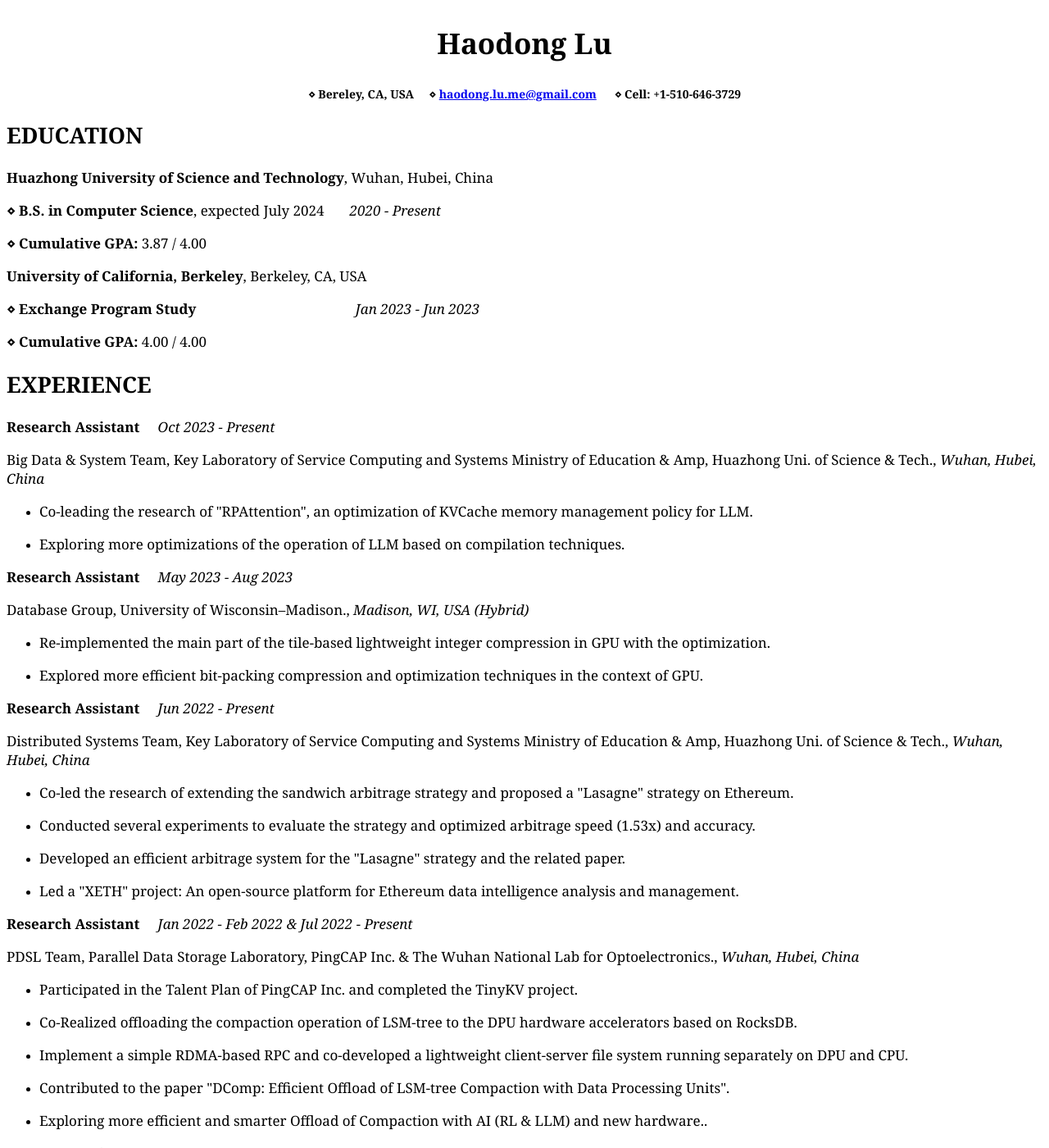
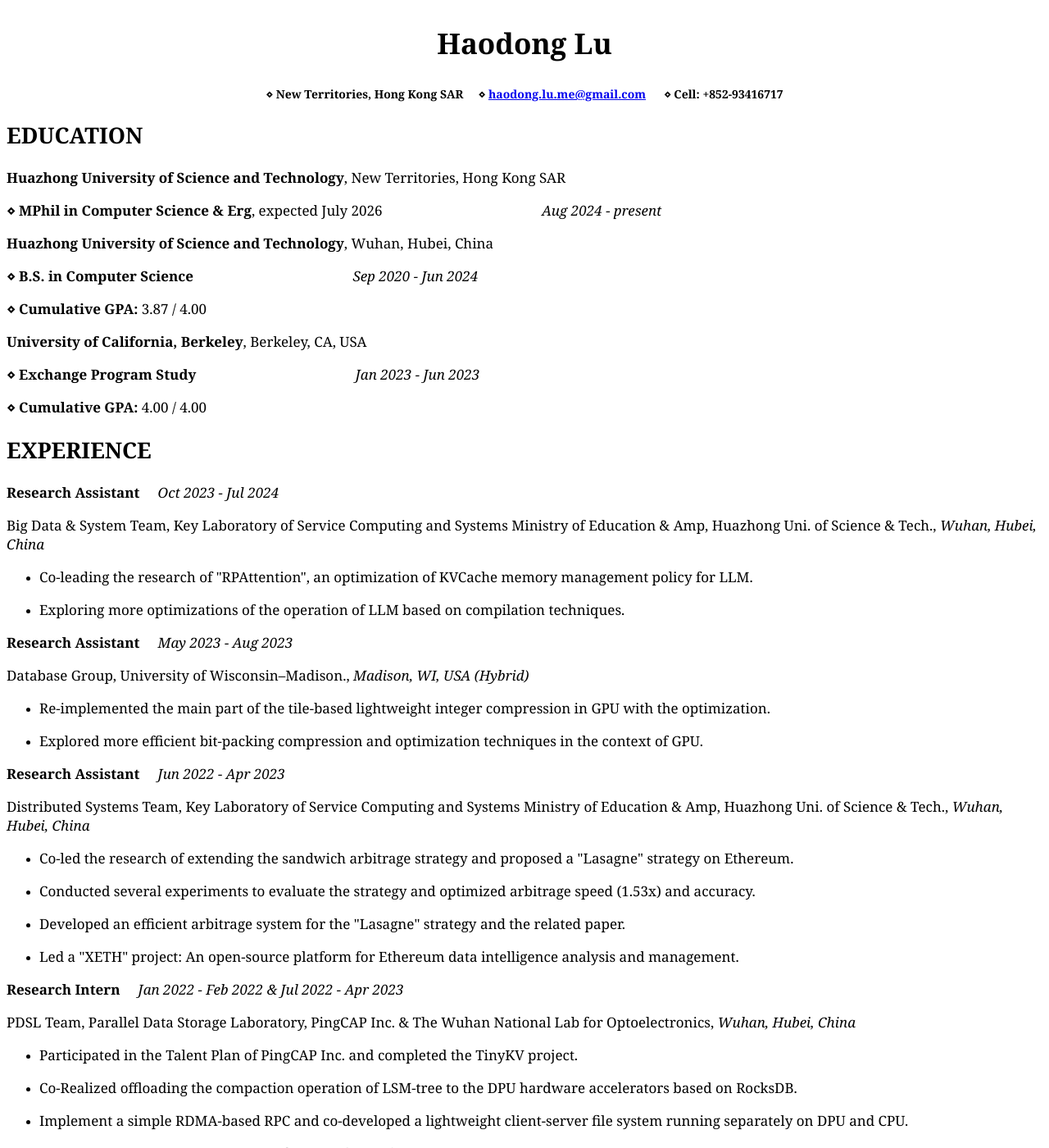
Before and after one commit to SleepyLGod/SleepyLGod.github.io, a Jekyll site: the page _pages/cv_md_export.html, which Jekyll copies as it is, in a window 1280 px wide and 1400 px high. Shown: the whole window at 82% size. Built offline with Jekyll 4.4.1, drawn with Linux system fonts in a browser that asks for light colours; nearby versions of some CDN libraries; some of the changed text lies outside the part shown.

Commit message:
updated on 8/7/2024

```diff
--- a/_pages/cv.html
+++ b/_pages/cv.html
@@ -11,7 +11,8 @@
 {% include base_path %}
 {% capture written_label %}'None'{% endcapture %}
 
-If the embedded PDF below does not load, you can <u><a href="https://sleepylgod.github.io/res/Resume of HaodongLu.pdf"><strong>download it here</strong></a></u> or view <u><a href="https://sleepylgod.github.io/_pages/cv_md_export.html"><strong>the web version resume</strong> (may update more slowly, please forgive my laziness)</a></u>.
+I'm lazy, so the CV is expected to be updated...<br/>
+If the embedded PDF(old) below does not load, you can <u><a href="https://sleepylgod.github.io/res/Resume of HaodongLu.pdf"><strong>download it here</strong></a></u> or view <u><a href="https://sleepylgod.github.io/_pages/cv_md_export.html"><strong>the web version resume</strong> (may update more slowly, please forgive my laziness)</a></u>.
 <br/>
 <br/>
 
--- a/_pages/cv_md_export.html
+++ b/_pages/cv_md_export.html
@@ -33,17 +33,25 @@
         <p class="style3">Haodong Lu</p>
     </h1>
     <p class="style4">
-        ⋄ Bereley, CA, USA &nbsp;&nbsp;&nbsp;&nbsp;⋄
+        ⋄ New Territories, Hong Kong SAR &nbsp;&nbsp;&nbsp;&nbsp;⋄
         <a href='mailto:haodong.lu.me@gmail.com' target='_blank' class='url'>haodong.lu.me@gmail.com</a>
         &nbsp;&nbsp;&nbsp;&nbsp;
-        ⋄ Cell: +1-510-646-3729
+        ⋄ Cell: +852-93416717
     </p>
     <h2 id='education'>
         <p class="style2">EDUCATION</p>
     </h2>
+    <p class="style1"><strong>Huazhong University of Science and Technology</strong>, New Territories, Hong Kong SAR</p>
+    <p class="style1"><strong>⋄</strong> <strong>MPhil in Computer Science & Erg</strong>, expected July 2026
+        &nbsp;&nbsp;&nbsp;&nbsp;&nbsp;&nbsp;&nbsp;&nbsp;&nbsp;&nbsp;&nbsp;&nbsp;&nbsp;&nbsp;
+        &nbsp;&nbsp;&nbsp;&nbsp;&nbsp;&nbsp;&nbsp;&nbsp;&nbsp;&nbsp;&nbsp;&nbsp;&nbsp;&nbsp;
+        &nbsp;&nbsp;&nbsp;&nbsp;&nbsp;&nbsp;&nbsp;&nbsp;&nbsp;&nbsp;&nbsp;&nbsp; <em>Aug 2024 - present</em></p>
+
     <p class="style1"><strong>Huazhong University of Science and Technology</strong>, Wuhan, Hubei, China</p>
-    <p class="style1"><strong>⋄</strong> <strong>B.S. in Computer Science</strong>, expected July 2024
-        &nbsp;&nbsp;&nbsp;&nbsp;&nbsp; <em>2020 - Present</em></p>
+    <p class="style1"><strong>⋄</strong> <strong>B.S. in Computer Science</strong>
+        &nbsp;&nbsp;&nbsp;&nbsp;&nbsp;&nbsp;&nbsp;&nbsp;&nbsp;&nbsp;&nbsp;&nbsp;&nbsp;&nbsp;
+        &nbsp;&nbsp;&nbsp;&nbsp;&nbsp;&nbsp;&nbsp;&nbsp;&nbsp;&nbsp;&nbsp;&nbsp;&nbsp;&nbsp;
+        &nbsp;&nbsp;&nbsp;&nbsp;&nbsp;&nbsp;&nbsp;&nbsp;&nbsp;&nbsp;&nbsp;&nbsp; <em>Sep 2020 - Jun 2024</em></p>
     <p class="style1"><strong>⋄</strong> <strong>Cumulative GPA:</strong> 3.87 / 4.00</p>
     <p class="style1"><strong>University of California, Berkeley</strong>, Berkeley, CA, USA</p>
     <p class="style1"><strong>⋄</strong> <strong>Exchange Program Study</strong>
@@ -54,7 +62,7 @@
     <h2 id='experience'>
         <p class="style2">EXPERIENCE</p>
     </h2>
-    <p class="style1"><strong>Research Assistant</strong> &nbsp;&nbsp;&nbsp;&nbsp;<em>Oct 2023 - Present</em></p>
+    <p class="style1"><strong>Research Assistant</strong> &nbsp;&nbsp;&nbsp;&nbsp;<em>Oct 2023 - Jul 2024</em></p>
     <p class="style1">Big Data & System Team, Key Laboratory of Service Computing and Systems Ministry of Education
         &amp; Amp, Huazhong Uni. of Science &amp; Tech., <em>Wuhan, Hubei, China</em></p>
     <ul>
@@ -75,7 +83,7 @@
             <p class="style1">Explored more efficient bit-packing compression and optimization techniques in the context of GPU.</p>
         </li>
     </ul>
-    <p class="style1"><strong>Research Assistant</strong> &nbsp;&nbsp;&nbsp;&nbsp;<em>Jun 2022 - Present</em></p>
+    <p class="style1"><strong>Research Assistant</strong> &nbsp;&nbsp;&nbsp;&nbsp;<em>Jun 2022 - Apr 2023</em></p>
     <p class="style1">Distributed Systems Team, Key Laboratory of Service Computing and Systems Ministry of Education
         &amp; Amp, Huazhong Uni. of Science &amp; Tech., <em>Wuhan, Hubei, China</em></p>
     <ul>
@@ -95,9 +103,9 @@
                 analysis and management.</p>
         </li>
     </ul>
-    <p class="style1"><strong>Research Assistant</strong> &nbsp;&nbsp;&nbsp;&nbsp;<em>Jan 2022 - Feb 2022 &amp; Jul 2022
-            - Present</em></p>
-    <p class="style1">PDSL Team, Parallel Data Storage Laboratory, PingCAP Inc. & The Wuhan National Lab for Optoelectronics.,
+    <p class="style1"><strong>Research Intern</strong> &nbsp;&nbsp;&nbsp;&nbsp;<em>Jan 2022 - Feb 2022 &amp; Jul 2022
+            - Apr 2023</em></p>
+    <p class="style1">PDSL Team, Parallel Data Storage Laboratory, PingCAP Inc. & The Wuhan National Lab for Optoelectronics,
         <em>Wuhan, Hubei, China</em>
     </p>
     <ul>
@@ -142,6 +150,7 @@
     <h2 id='awards--scholarships'>
         <p class="style2">AWARDS &amp; SCHOLARSHIPS</p>
     </h2>
+    <p class="style1"><strong>⋄</strong> School Outstanding Graduate &nbsp;&nbsp;&nbsp;&nbsp;<em>Jul 2024</em></p>
     <p class="style1"><strong>⋄ First Prize</strong>: 17th &quot;Challenge Cup&quot; National College Student Curricular
         Academic Science &amp; Technology Works Competition &nbsp;&nbsp;&nbsp;&nbsp;<em>Apr 2022</em></p>
     <p class="style1"><strong>⋄ Grand Prize</strong>: 13th Hubei Province &quot;Challenge Cup&quot; College Student
```
Also changed, not shown: _pages/about.md (+5 -7 lines).
